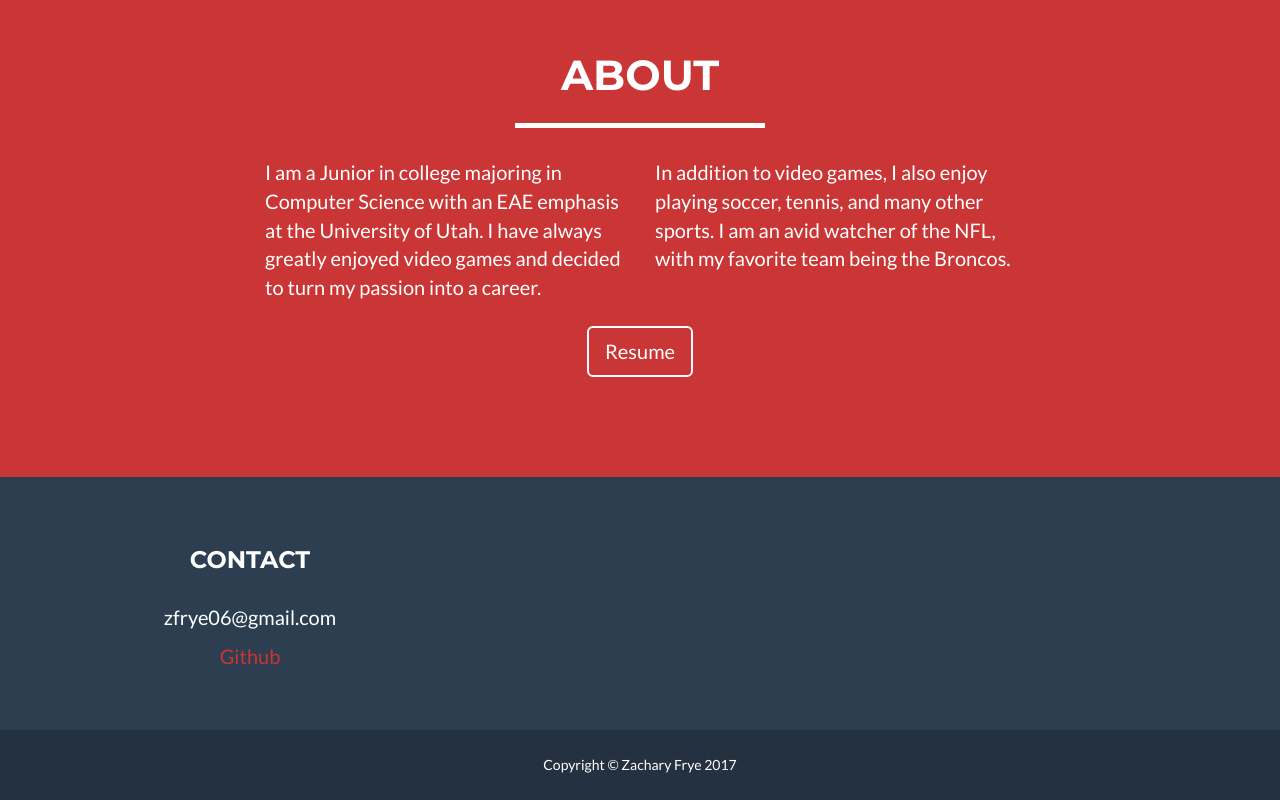
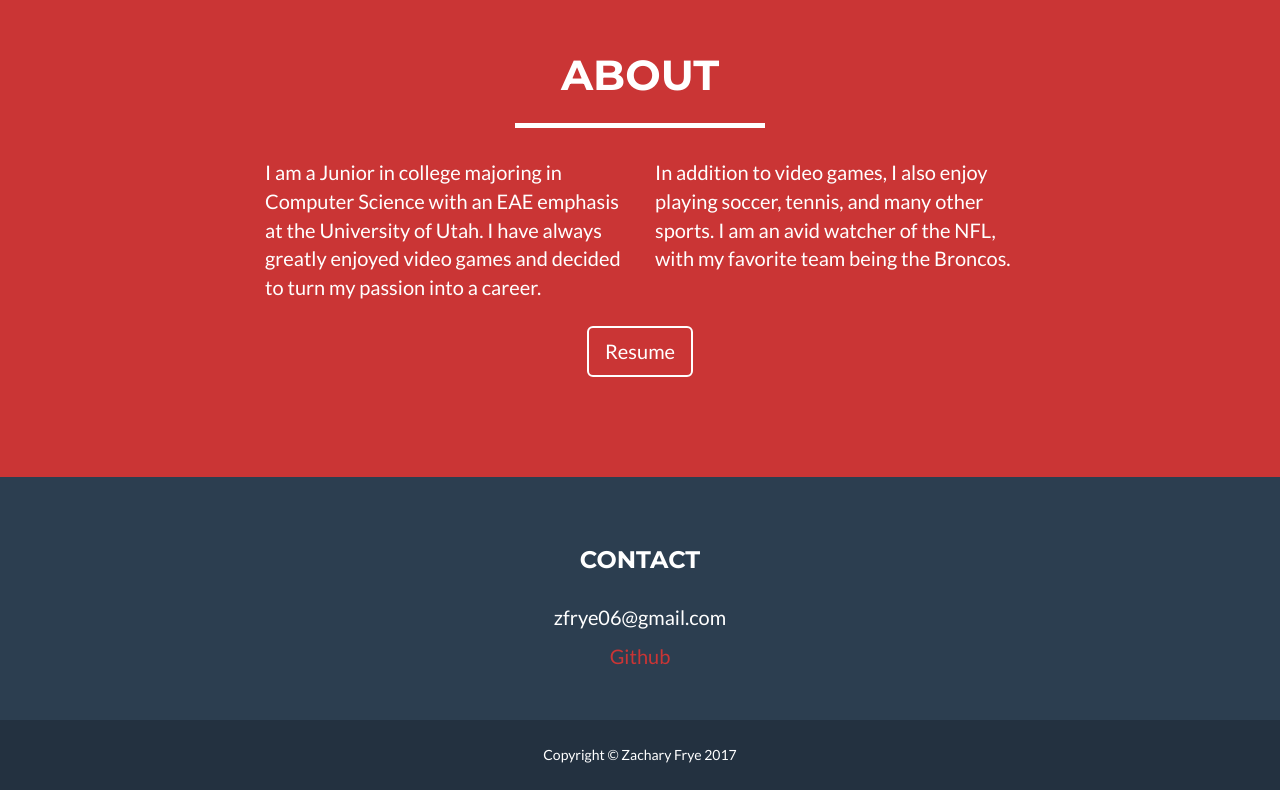
Before and after one commit to zfrye06/zfrye06.github.io, a website: page index.html in a window 1280 px wide. Shown: the part 1724-2524 px from the top of the page. Drawn offline with nearby package versions, Linux system fonts and the light colour scheme.

Commit message:
Centered contact area

```diff
--- a/index.html
+++ b/index.html
@@ -183,7 +183,7 @@
         <div class="footer-above">
             <div class="container">
                 <div class="row">
-                    <div class="footer-col col-md-4">
+                    <div class="footer-col">
                         <h3>Contact</h3>
                         <p>zfrye06@gmail.com</p>
 			<p><a href="https://github.com/zfrye06">Github</a></p>
```
